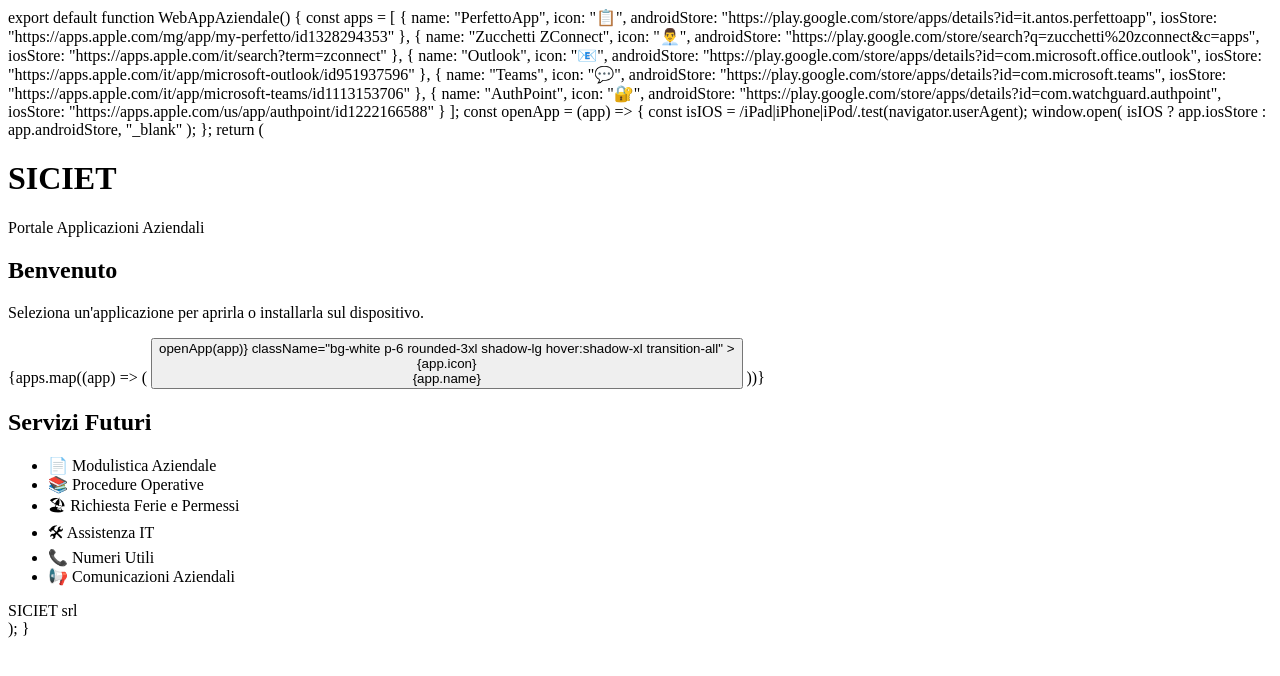
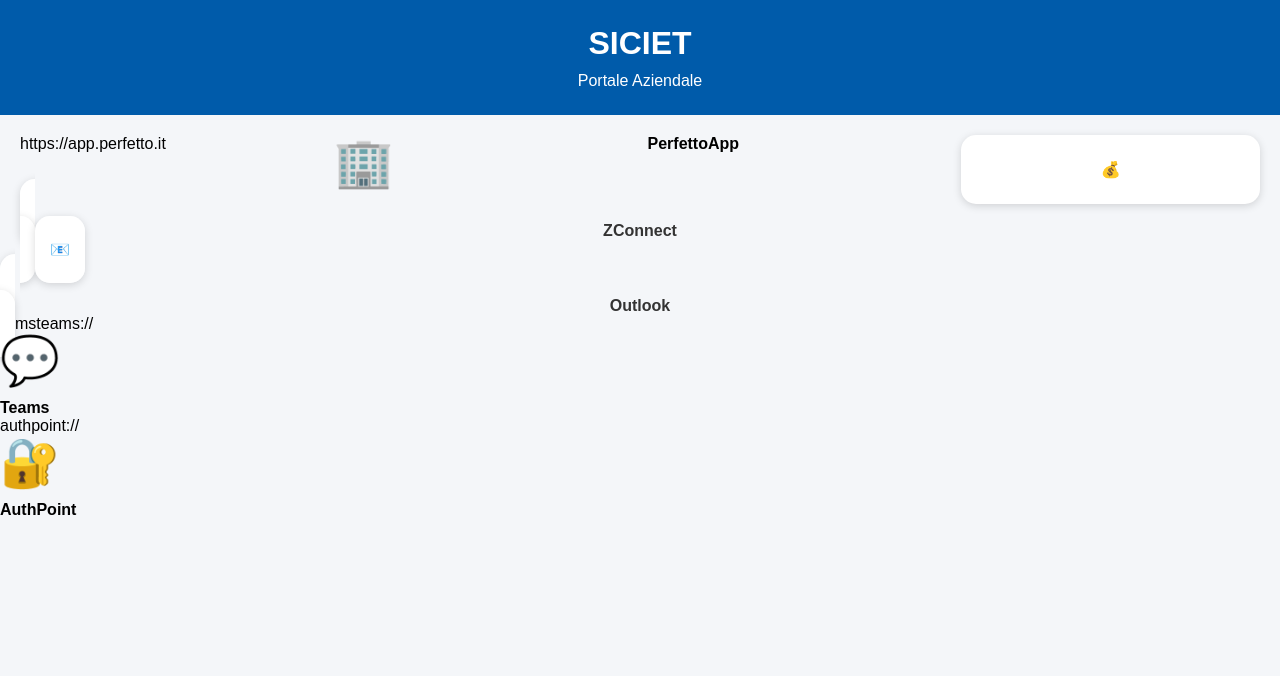
Before and after one commit to snovelli84/SicietHub, a plain HTML site: page index.html in a window 1280 px wide. Drawn offline with Linux system fonts and the light colour scheme.

Commit message:
Update index.html

```diff
--- a/index.html
+++ b/index.html
@@ -1,128 +1,108 @@
-export default function WebAppAziendale() {
+<!DOCTYPE html>
+<html lang="it">
+<head>
+<meta charset="UTF-8">
+<meta name="viewport" content="width=device-width, initial-scale=1.0">
 
-  const apps = [
-    {
-      name: "PerfettoApp",
-      icon: "📋",
-      androidStore:
-        "https://play.google.com/store/apps/details?id=it.antos.perfettoapp",
-      iosStore:
-        "https://apps.apple.com/mg/app/my-perfetto/id1328294353"
-    },
-    {
-      name: "Zucchetti ZConnect",
-      icon: "👨‍💼",
-      androidStore:
-        "https://play.google.com/store/search?q=zucchetti%20zconnect&c=apps",
-      iosStore:
-        "https://apps.apple.com/it/search?term=zconnect"
-    },
-    {
-      name: "Outlook",
-      icon: "📧",
-      androidStore:
-        "https://play.google.com/store/apps/details?id=com.microsoft.office.outlook",
-      iosStore:
-        "https://apps.apple.com/it/app/microsoft-outlook/id951937596"
-    },
-    {
-      name: "Teams",
-      icon: "💬",
-      androidStore:
-        "https://play.google.com/store/apps/details?id=com.microsoft.teams",
-      iosStore:
-        "https://apps.apple.com/it/app/microsoft-teams/id1113153706"
-    },
-    {
-      name: "AuthPoint",
-      icon: "🔐",
-      androidStore:
-        "https://play.google.com/store/apps/details?id=com.watchguard.authpoint",
-      iosStore:
-        "https://apps.apple.com/us/app/authpoint/id1222166588"
-    }
-  ];
+<title>SICIET Hub</title>
 
-  const openApp = (app) => {
-    const isIOS = /iPad|iPhone|iPod/.test(navigator.userAgent);
+<style>
+*{
+    margin:0;
+    padding:0;
+    box-sizing:border-box;
+}
 
-    window.open(
-      isIOS ? app.iosStore : app.androidStore,
-      "_blank"
-    );
-  };
+body{
+    font-family: Arial, sans-serif;
+    background:#f4f6f9;
+}
 
-  return (
-    <div className="min-h-screen bg-slate-100">
+header{
+    background:#005baa;
+    color:white;
+    text-align:center;
+    padding:25px;
+}
 
-      <header className="bg-blue-900 text-white p-6 shadow-lg">
-        <div className="max-w-md mx-auto text-center">
-          <h1 className="text-3xl font-bold">
-            SICIET
-          </h1>
+header h1{
+    margin-bottom:10px;
+}
 
-          <p className="text-blue-100 mt-2">
-            Portale Applicazioni Aziendali
-          </p>
-        </div>
-      </header>
+.container{
+    padding:20px;
+}
 
-      <main className="max-w-md mx-auto p-4">
+.grid{
+    display:grid;
+    grid-template-columns:repeat(auto-fit,minmax(140px,1fr));
+    gap:15px;
+}
 
-        <div className="bg-white rounded-3xl shadow p-4 mb-5">
-          <h2 className="font-semibold mb-2">
-            Benvenuto
-          </h2>
+.card{
+    background:white;
+    border-radius:15px;
+    text-decoration:none;
+    color:#333;
+    text-align:center;
+    padding:25px 15px;
+    box-shadow:0 2px 8px rgba(0,0,0,.15);
+    transition:0.2s;
+}
 
-          <p className="text-sm text-gray-600">
-            Seleziona un'applicazione per aprirla o
-            installarla sul dispositivo.
-          </p>
-        </div>
+.card:hover{
+    transform:translateY(-3px);
+}
 
-        <div className="grid grid-cols-2 gap-4">
+.icon{
+    font-size:48px;
+    margin-bottom:10px;
+}
 
-          {apps.map((app) => (
-            <button
-              key={app.name}
-              onClick={() => openApp(app)}
-              className="bg-white p-6 rounded-3xl shadow-lg hover:shadow-xl transition-all"
-            >
-              <div className="text-5xl mb-3">
-                {app.icon}
-              </div>
+.name{
+    font-weight:bold;
+}
+</style>
+</head>
 
-              <div className="font-semibold text-sm">
-                {app.name}
-              </div>
-            </button>
-          ))}
+<body>
 
-        </div>
+<header>
+    <h1>SICIET</h1>
+    <p>Portale Aziendale</p>
+</header>
 
-        <div className="mt-6 bg-white rounded-3xl shadow p-5">
+<div class="container">
 
-          <h2 className="font-semibold mb-3">
-            Servizi Futuri
-          </h2>
+    <div class="grid">
 
-          <ul className="space-y-2 text-sm text-gray-600">
-            <li>📄 Modulistica Aziendale</li>
-            <li>📚 Procedure Operative</li>
-            <li>🏖 Richiesta Ferie e Permessi</li>
-            <li>🛠 Assistenza IT</li>
-            <li>📞 Numeri Utili</li>
-            <li>📢 Comunicazioni Aziendali</li>
-          </ul>
+        https://app.perfetto.it
+            <div class="icon">🏢</div>
+            <div class="name">PerfettoApp</div>
+        </a>
 
-        </div>
+        <a class="card" href="httpsit
+            <div class="icon">💰</div>
+            <div class="name">ZConnect</div>
+        </a>
 
-        <div className="text-center text-xs text-gray-400 mt-6">
-          SICIET srl
-        </div>
+        <a class="card" href="ms  <div class="icon">📧</div>
+            <div class="name">Outlook</div>
+        </a>
 
-      </main>
+        msteams://
+            <div class="icon">💬</div>
+            <div class="name">Teams</div>
+        </a>
+
+        authpoint://
+            <div class="icon">🔐</div>
+            <div class="name">AuthPoint</div>
+        </a>
 
     </div>
-  );
-}
+
+</div>
+
+</body>
+</html>
```
